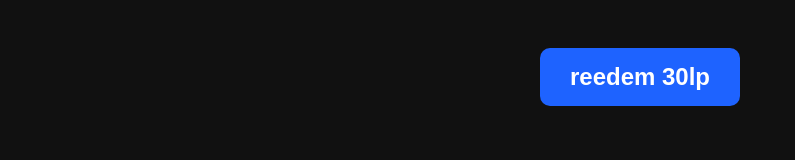
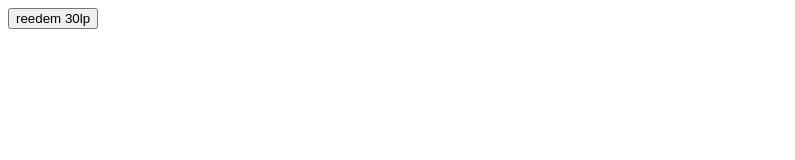
Before and after one commit to martizzz/freelpcheat, a plain HTML site: page index.html in a window 1280 px wide. Shown: the whole page, without its empty margins (0-795 px from the left). Drawn offline with Linux system fonts and the light colour scheme.

Commit message:
Update index.html

```diff
--- a/index.html
+++ b/index.html
@@ -3,28 +3,6 @@
 <head>
   <title>Redeem 30LP</title>
   <style>
-    body {
-      background: #111;
-      color: white;
-      font-family: Arial, sans-serif;
-      text-align: center;
-      padding-top: 40px;
-    }
-
-    button {
-      font-size: 24px;
-      padding: 15px 30px;
-      cursor: pointer;
-      border: none;
-      border-radius: 10px;
-      background: #1e63ff;
-      color: white;
-      font-weight: bold;
-    }
-
-    button:hover {
-      background: #174dcc;
-    }
 
     img {
       display: none;
```
